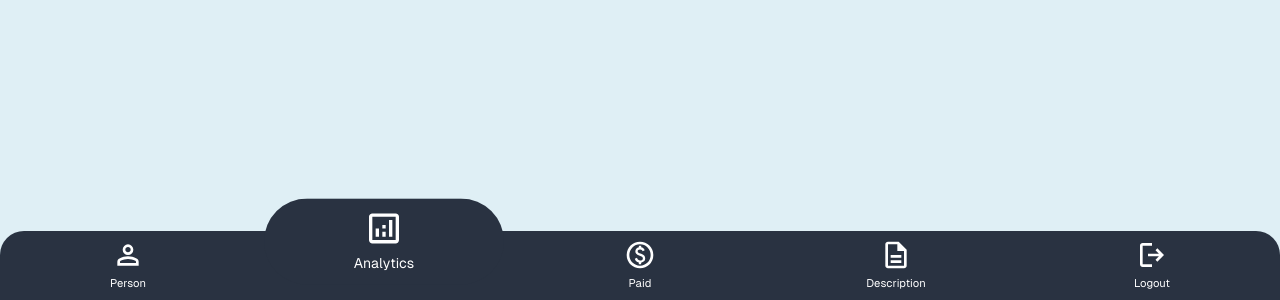
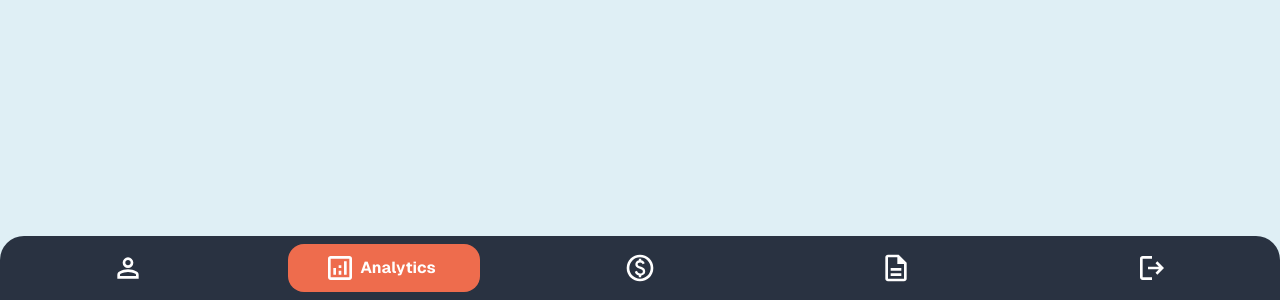
Before and after one commit to TON-shop/shop-builder, a React (Vite) app: page /preview in a window 1280 px wide. Shown: the part 500-800 px from the top of the page. Built offline with nearby package versions, Linux system fonts and the light colour scheme.

Commit message:
Added 5th navbar component

```diff
--- a/src/app/PreviewPage.tsx
+++ b/src/app/PreviewPage.tsx
@@ -5,7 +5,7 @@ export default function PreviewPage() {
   return (
     <main className="flex flex-col min-h-screen justify-center items-center">
       <div className="">
-        <Navbar.A />
+        <Navbar.E />
       </div>
     </main>
   );
--- a/src/components/Navbar.tsx
+++ b/src/components/Navbar.tsx
@@ -93,13 +93,28 @@ function D() {
         <div className="flex flex-col items-center justify-center gap-y-1 text-back relative py-1 min-w-[15%]">
           <div className={twMerge(i == 2 && "w-full h-full bg-primary/60 filter blur-[12px] absolute -z-1")}/>
             <Icon icon={item} key={i} className="text-[2rem]" />
-            <p className="text-[0.7rem]">{item}</p>
+            <p className="text-[0.7rem] capitalize">{item}</p>
         </div>
       ))}
     </nav>
   );
 }
 
-const Navbar = { A, B, C, D };
+function E() {
+  const [active, setActive] = useState(1)
+  return (
+    <nav className="text-back fixed bottom-0 left-0 flex justify-around w-full bg-foreground rounded-t-3xl py-2">
+      {navbarItems.map((item, i) => (
+        <div onClick={() => setActive(i)} className={twMerge(" duration-150 ease-linear flex items-center justify-center gap-x-1 text-back relative py-2 min-w-[15%]", i == active && "pl-2 pr-4 bg-primary rounded-2xl font-bold")}>
+          {/* <div className={twMerge(i == 2 && "w-full h-full bg-primary/60 filter blur-[12px] absolute -z-1")}/> */}
+            <Icon icon={item} key={i} className="text-[2rem]" />
+            <p className={twMerge("hidden capitalize duration-150 ease-linear", i == active && "block")}>{item}</p>
+        </div>
+      ))}
+    </nav>
+  );
+}
+
+const Navbar = { A, B, C, D, E };
 
 export default Navbar;
```
